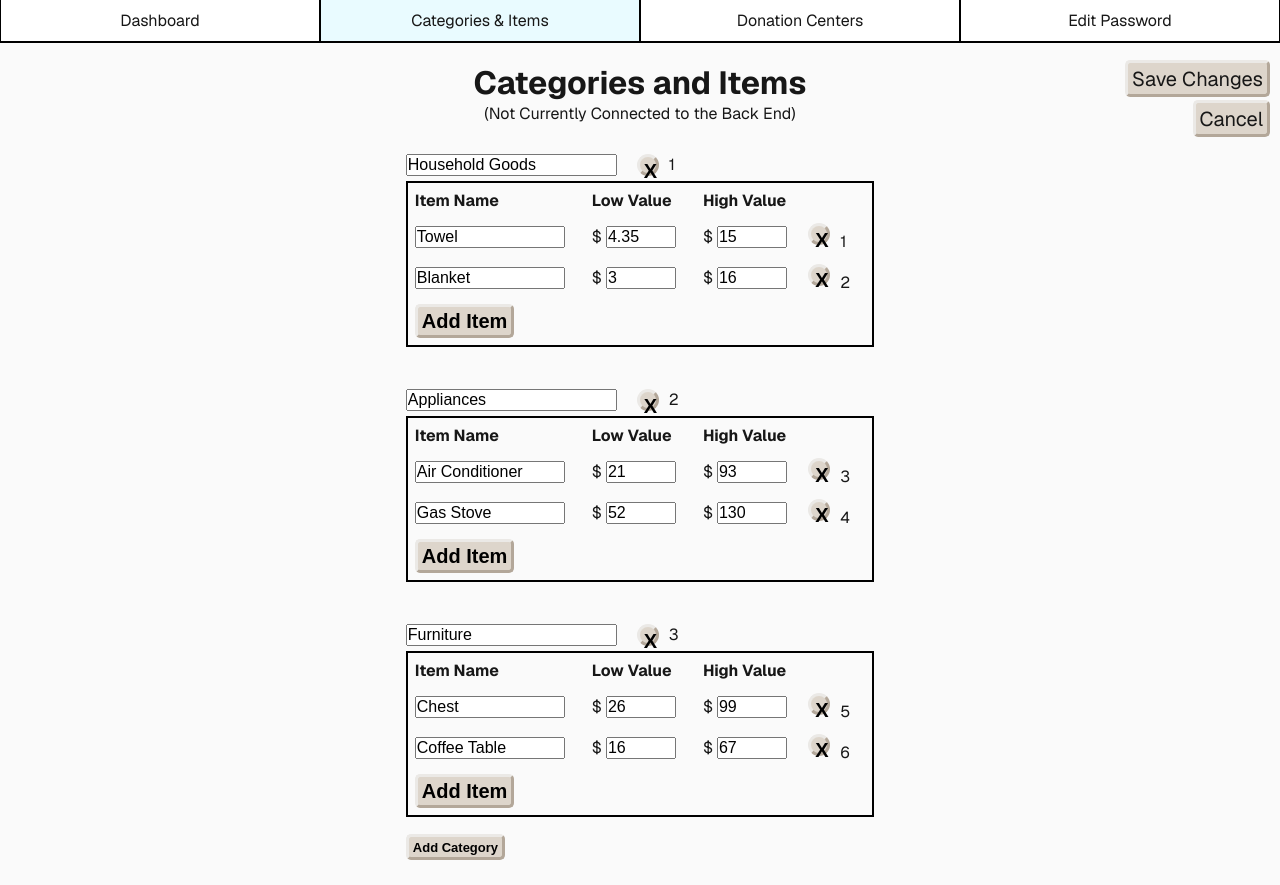
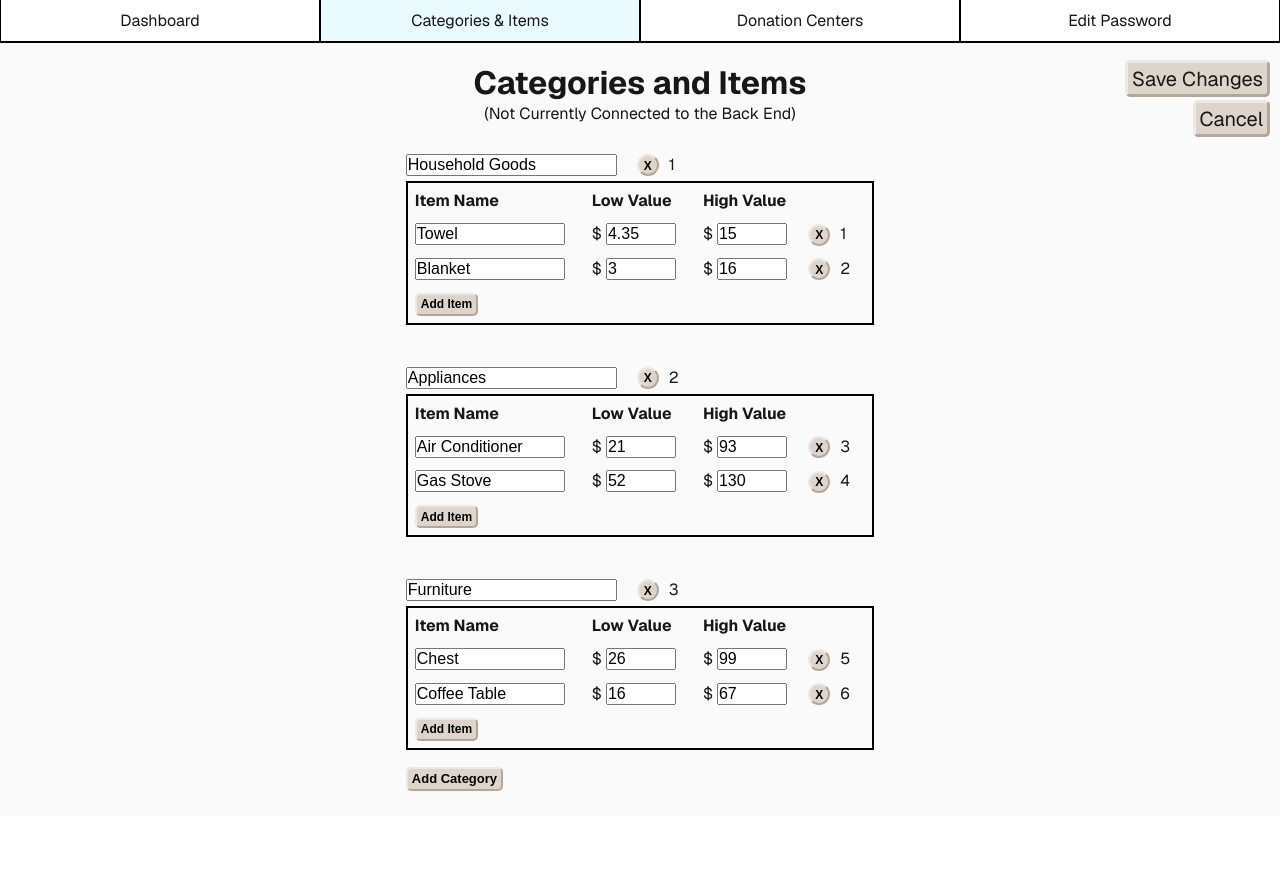
Before and after one commit to HenrySeeger/Donazion, a Next.js app in the folder front_end/organization/: page /edit_item_categories in a window 1280 px wide. After the commit the page ends 816 px from the top, so only its background shows below. Built offline with nearby package versions, Linux system fonts and the light colour scheme.

Commit message:
Resolved minor issue regarding button stylings.

```diff
--- a/front_end/organization/src/app/edit_item_categories/boundary.tsx
+++ b/front_end/organization/src/app/edit_item_categories/boundary.tsx
@@ -178,7 +178,7 @@ export default function CategoriesTable(props: {categoriesJSON: jsonFormat[], se
   return (
     <div>
       {json.map((category: jsonFormat) => (<SingleCategoryTable key={category.CID} category={category} InputChange={InputChange} removeCategory={removeCategory} addItem={addItem} removeItem={removeItem}></SingleCategoryTable>))}
-      <button className={`${styles.button} ${styles.temp}`} style={{fontWeight: "bold", fontSize: "13px", position: "relative", bottom: "25px"}} onClick={addCategory}>Add Category</button>
+      <button className={`${styles.button} ${styles.small_button}`} style={{fontWeight: "bold", fontSize: "13px", position: "relative", bottom: "25px"}} onClick={addCategory}>Add Category</button>
     </div>
   )
 }
@@ -190,7 +190,7 @@ function SingleCategoryTable(props: {category: jsonFormat, InputChange: (event:
     <div style={{marginBottom: "0px", paddingBottom: "0px"}}>
       <div style={{display: "flex", flexDirection: "row"}}>
         <input style={{marginRight: "20px"}} value={props.category.name} id={"category," + CID} onChange={props.InputChange}></input>
-        <button className={`${styles.button} ${styles.temp}`} onClick={() => props.removeCategory(CID)} style={{marginRight: "10px", fontWeight: "bold", height: "22px", width: "22px", borderRadius: "100%"}}>X</button>{CID}
+        <button className={`${styles.button} ${styles.small_button}`} onClick={() => props.removeCategory(CID)} style={{marginRight: "10px", fontWeight: "bold", height: "22px", width: "22px", borderRadius: "100%"}}>X</button>{CID}
       </div>
       <table>
         <thead>
@@ -205,9 +205,9 @@ function SingleCategoryTable(props: {category: jsonFormat, InputChange: (event:
             <td key={"name: " + item.IID}><input style={{margin: "0px", width: "150px"}} id={"name," + item.IID} value={item.name} onChange={props.InputChange}></input></td>
             <td key={"low: " + item.IID + 0.1}>$ <input style={{margin: "0px", width: "70px"}} id={"low," + item.IID} value={item.low} onChange={props.InputChange}></input></td>
             <td key={"high: " + item.IID + 0.2} style={{paddingRight: "0px"}}>$ <input style={{margin: "0px", width: "70px"}} id={"high," + item.IID} value={item.high} onChange={props.InputChange}></input></td>
-            <td key={"button: " + item.IID} style={{paddingLeft: "0px"}}><button className={`${styles.button} ${styles.temp}`} onClick={() => props.removeItem(CID, item.IID)} style={{marginRight: "10px", fontWeight: "bold", height: "22px", width: "22px", borderRadius: "100%"}}>X</button>{item.IID}</td>
+            <td key={"button: " + item.IID} style={{paddingLeft: "0px"}}><button className={`${styles.button} ${styles.small_button}`} onClick={() => props.removeItem(CID, item.IID)} style={{marginRight: "10px", fontWeight: "bold", height: "22px", width: "22px", borderRadius: "100%"}}>X</button>{item.IID}</td>
           </tr>)}
-          <tr><td style={{paddingLeft: "0px"}}><button className={`${styles.button} ${styles.temp}`} onClick={() => props.addItem(CID)} style={{marginLeft: "5px", fontWeight: "bold"}}>Add Item</button></td></tr>
+          <tr><td style={{paddingLeft: "0px"}}><button className={`${styles.button} ${styles.small_button}`} onClick={() => props.addItem(CID)} style={{marginLeft: "5px", fontWeight: "bold"}}>Add Item</button></td></tr>
         </tbody>
       </table>
       <br/>
--- a/front_end/organization/src/app/page.module.css
+++ b/front_end/organization/src/app/page.module.css
@@ -65,7 +65,7 @@
   display: "inline-block";
 }
 
-.pagination_button {
+.small_button {
   font-size: 12px;
   color: black;
   border-width: 2px;
@@ -163,7 +163,7 @@
     color: #ffffff
   }
 
-  .pagination_button {
+  .small_button {
     font-size: 12px;
     color: black;
     border-width: 2px;
```
Also changed, not shown: front_end/organization/src/app/donation_centers/boundary.tsx (+4 -4 lines).
